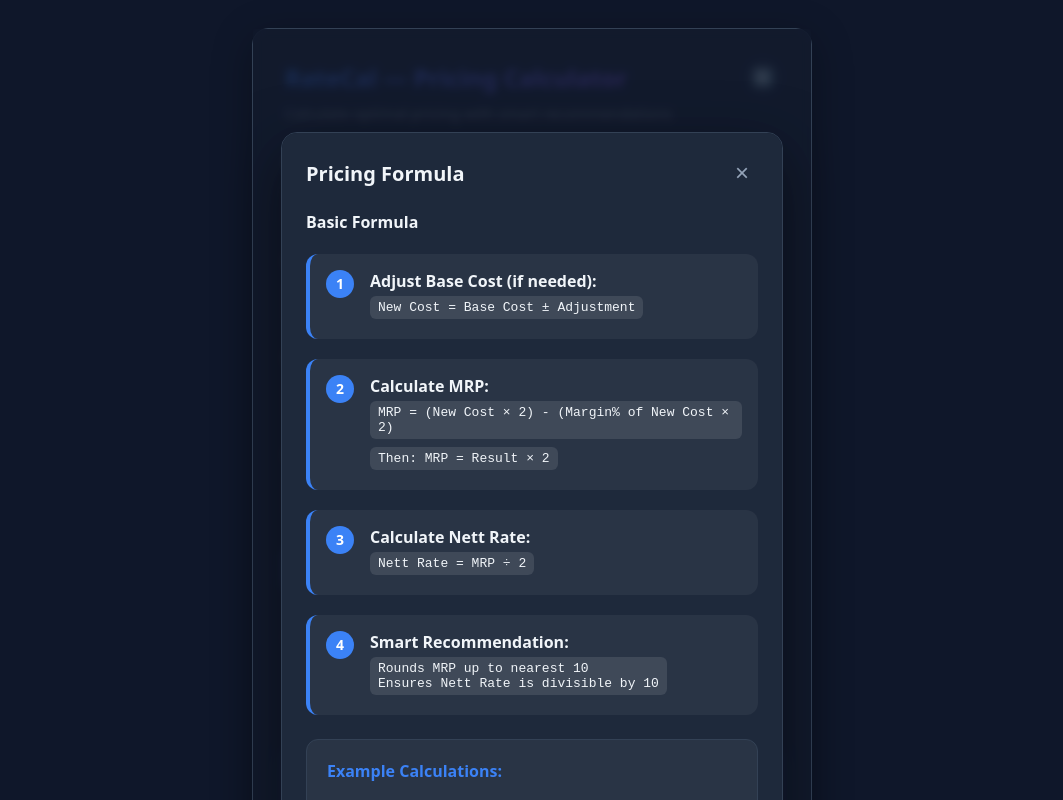
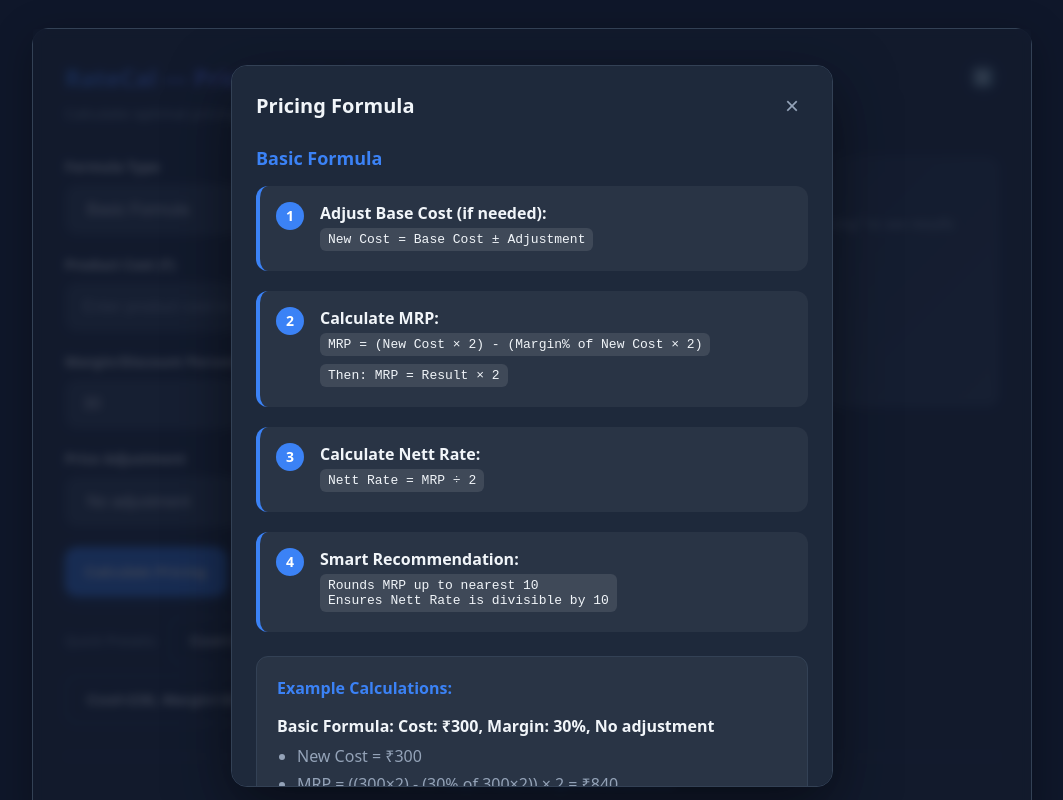
Before and after one commit to fable-dev/RateCal, a plain HTML site: page index.html in a window 1280 px wide. Both pictures are taken after a click on the button "ℹ️". Shown: the top 800 px of the page, without its empty margins (108-1171 px from the left). Drawn offline with Linux system fonts and the light colour scheme.

Commit message:
feat: enhance result display management and improve user experience
- Added dynamic result state management (placeholder vs calculated)
- Improved clear function to properly reset all UI states
- Enhanced calculation function to handle new layout structure
- Added visual feedback with has-results class for better UX
- Maintained all existing functionality while improving workflow

```diff
--- a/style.css
+++ b/style.css
@@ -32,7 +32,7 @@ html, body {
 
 .card {
   width: 100%;
-  max-width: 560px;
+  max-width: 1000px;
   background: var(--card);
   border-radius: 16px;
   padding: 32px;
@@ -80,14 +80,34 @@ h1 {
 }
 
 p.lead {
-  margin: 0 0 28px 0;
+  margin: 0 0 32px 0;
   color: var(--muted);
   font-size: 15px;
   line-height: 1.5;
 }
 
+/* Main content layout */
+.main-content {
+  display: grid;
+  grid-template-columns: 1fr 1fr;
+  gap: 32px;
+  align-items: start;
+}
+
+.input-section {
+  display: flex;
+  flex-direction: column;
+  gap: 20px;
+}
+
+.result-section {
+  display: flex;
+  flex-direction: column;
+  gap: 20px;
+}
+
 .input-group {
-  margin-bottom: 20px;
+  margin-bottom: 0;
 }
 
 .input-group label {
@@ -101,7 +121,7 @@ p.lead {
 .controls {
   display: flex;
   gap: 12px;
-  margin-bottom: 20px;
+  margin-bottom: 0;
   flex-wrap: wrap;
 }
 
@@ -174,7 +194,7 @@ button.ghost:hover {
 .presets {
   display: flex;
   gap: 10px;
-  margin-bottom: 20px;
+  margin-bottom: 0;
   flex-wrap: wrap;
   align-items: center;
 }
@@ -185,16 +205,22 @@ button.ghost:hover {
   font-size: 14px;
 }
 
+/* Result Section Styles */
 .result {
-  margin-top: 24px;
   padding: 24px;
   border-radius: 12px;
+  background: linear-gradient(135deg, #1e293b, #334155);
+  border: 1px solid var(--border);
+  display: flex;
+  flex-direction: column;
+  gap: 16px;
+  min-height: 200px;
+  justify-content: center;
+}
+
+.result.has-results {
   background: linear-gradient(135deg, #1e3a8a, #1e40af);
   border: 1px solid #3b82f6;
-  display: flex;
-  justify-content: space-between;
-  align-items: flex-start;
-  gap: 16px;
   box-shadow: 0 8px 24px rgba(59, 130, 246, 0.2);
 }
 
@@ -206,29 +232,41 @@ button.ghost:hover {
   font-size: 14px;
   font-weight: 600;
   color: rgba(255, 255, 255, 0.8);
-  margin-bottom: 8px;
+  margin-bottom: 12px;
   text-transform: uppercase;
   letter-spacing: 0.5px;
 }
 
+.result-placeholder {
+  text-align: center;
+  color: var(--muted);
+  font-style: italic;
+}
+
+.result-placeholder p {
+  margin: 0;
+  font-size: 15px;
+}
+
 .result-value {
-  font-size: 20px;
+  font-size: 18px;
   font-weight: 700;
   color: white;
-  line-height: 1.4;
+  line-height: 1.5;
 }
 
 .result-note {
   font-size: 13px;
   color: rgba(255, 255, 255, 0.7);
-  margin-top: 8px;
+  margin-top: 12px;
+  line-height: 1.4;
 }
 
 .result-actions {
   display: flex;
   flex-direction: column;
   gap: 10px;
-  align-items: flex-end;
+  align-items: stretch;
 }
 
 .small {
@@ -237,7 +275,6 @@ button.ghost:hover {
 }
 
 .steps {
-  margin-top: 20px;
   font-size: 14px;
   color: var(--muted);
   background: rgba(30, 41, 59, 0.8);
@@ -268,6 +305,7 @@ button.ghost:hover {
   font-size: 14px;
   transition: all 0.2s ease;
   text-decoration: none;
+  justify-content: center;
 }
 
 .copy-link:hover {
@@ -301,7 +339,7 @@ button.ghost:hover {
   background: var(--card);
   border-radius: 16px;
   padding: 0;
-  max-width: 500px;
+  max-width: 600px;
   width: 100%;
   max-height: 90vh;
   overflow-y: auto;
@@ -353,6 +391,16 @@ button.ghost:hover {
 
 .modal-body {
   padding: 0 24px 24px 24px;
+}
+
+.formula-section h4 {
+  color: var(--accent);
+  margin-bottom: 16px;
+  font-size: 18px;
+}
+
+.formula-graphic {
+  margin-bottom: 24px;
 }
 
 .formula-step {
@@ -416,8 +464,13 @@ button.ghost:hover {
   color: var(--muted);
 }
 
+.formula-examples p {
+  margin: 16px 0 8px 0;
+  font-weight: 600;
+}
+
 footer {
-  margin-top: 24px;
+  margin-top: 32px;
   font-size: 13px;
   color: var(--muted);
   text-align: center;
@@ -441,18 +494,24 @@ footer strong {
   }
 }
 
-.result, .steps, .modal-content {
+.result.has-results, .steps, .modal-content {
   animation: fadeInUp 0.3s ease-out;
 }
 
 /* Improved responsive design */
-@media (max-width: 520px) {
+@media (max-width: 768px) {
+  .main-content {
+    grid-template-columns: 1fr;
+    gap: 24px;
+  }
+
   .wrap {
     padding: 16px;
   }
 
   .card {
     padding: 24px 20px;
+    max-width: 100%;
   }
 
   h1 {
@@ -470,12 +529,6 @@ footer strong {
 
   input[type="number"], select {
     flex: 1 1 auto;
-  }
-
-  .result {
-    flex-direction: column;
-    align-items: flex-start;
-    gap: 16px;
   }
 
   .result-actions {
```
